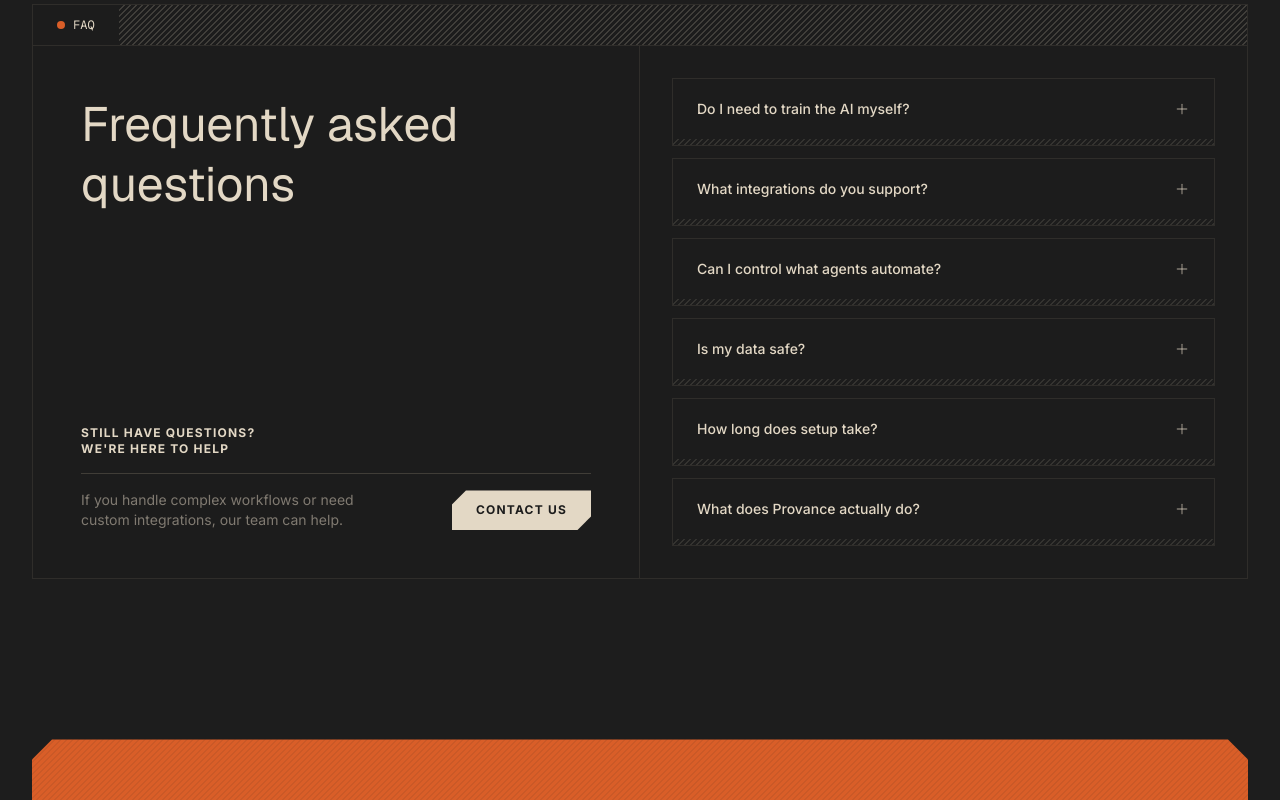
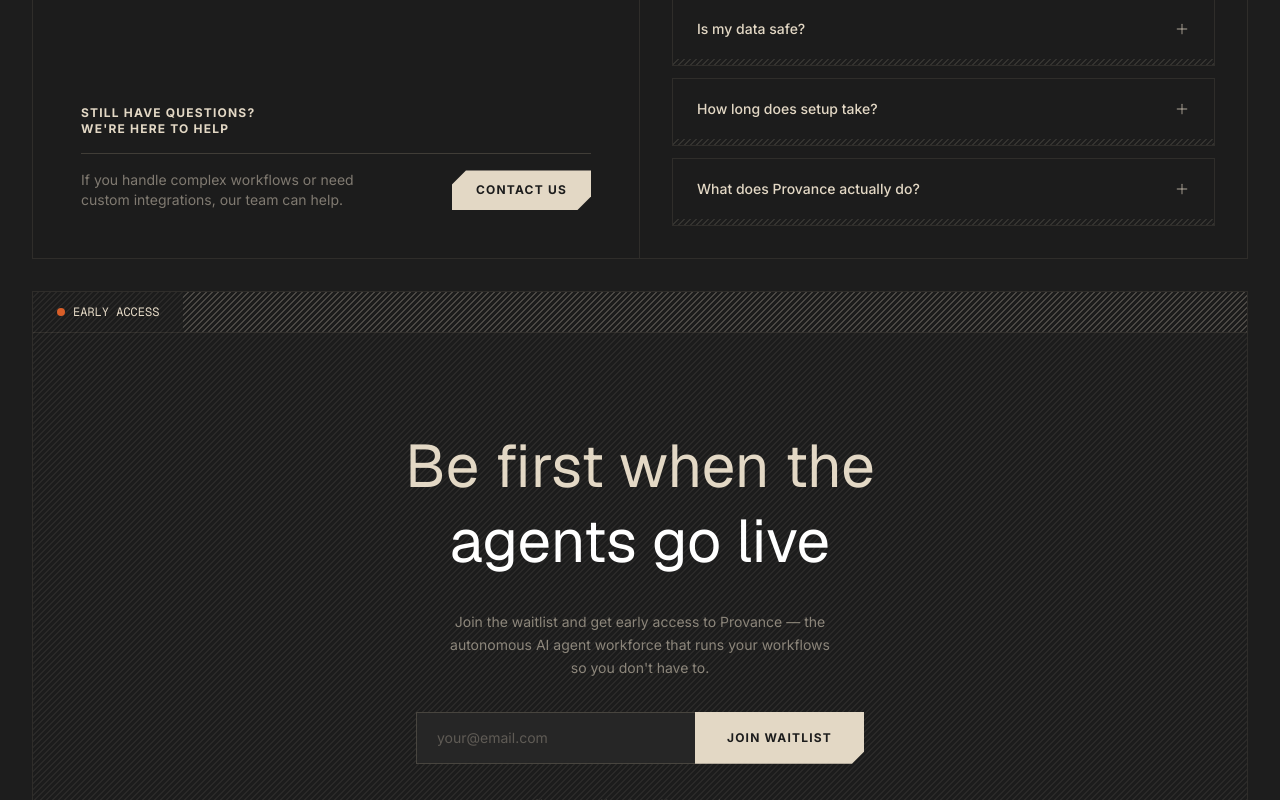
Before and after one commit to Chucks1093/provance, a Next.js app: page / in a window 1280 px wide. Shown: the part 2784-3584 px from the top of the page. Built offline with nearby package versions, Linux system fonts and the light colour scheme.

Commit message:
Add Waitlist component and adjust padding for landing page sections

```diff
--- a/app/page.tsx
+++ b/app/page.tsx
@@ -3,6 +3,7 @@ import Hero from "@/components/landing-page/Hero";
 import Overview from "@/components/landing-page/Overview";
 import Features from "@/components/landing-page/Features";
 import Faq from "@/components/landing-page/Faq";
+import Waitlist from "@/components/landing-page/Waitlist";
 import Footer from "@/components/landing-page/Footer";
 
 export default function LandingPage() {
@@ -13,6 +14,7 @@ export default function LandingPage() {
          <Overview />
          <Features />
          <Faq />
+         <Waitlist />
          <Footer />
       </main>
    );
--- a/components/landing-page/Faq.tsx
+++ b/components/landing-page/Faq.tsx
@@ -67,7 +67,7 @@ function AccordionItem({ q, a }: { q: string; a: string }) {
 
 export default function Faq() {
    return (
-      <section className="w-full px-4 sm:px-8 py-12 sm:py-20 bg-ink">
+      <section className="w-full px-4 sm:px-8 py-3 sm:py-4 bg-ink">
          <div className="w-full border border-sand-mid/10 bg-ink-dark">
             {/* Badge */}
             <div className="flex items-stretch border-b border-sand-mid/10">
--- a/components/landing-page/Features.tsx
+++ b/components/landing-page/Features.tsx
@@ -104,7 +104,7 @@ const features = [
 
 export default function Features() {
    return (
-      <section className="w-full px-4 sm:px-8 py-12 sm:py-20 bg-ink">
+      <section className="w-full px-4 sm:px-8 py-3 sm:py-4 bg-ink">
          <div className="w-full bg-ink-dark border border-sand-mid/10 overflow-hidden">
 
             {/* Badge */}
--- a/components/landing-page/Footer.tsx
+++ b/components/landing-page/Footer.tsx
@@ -10,7 +10,7 @@ const CLIP = "polygon(20px 0, calc(100% - 20px) 0, 100% 20px, 100% calc(100% - 2
 
 export default function Footer() {
    return (
-      <section className="w-full px-4 sm:px-8 py-12 sm:py-20 bg-ink">
+      <section className="w-full px-4 sm:px-8 py-3 sm:py-4 bg-ink">
          <footer
             className="w-full bg-orange relative overflow-hidden"
             style={{ clipPath: CLIP }}
--- a/components/landing-page/Overview.tsx
+++ b/components/landing-page/Overview.tsx
@@ -16,7 +16,7 @@ const STRIPE = {
 
 export default function Overview() {
    return (
-      <section className="w-full px-4 sm:px-8 py-12 sm:py-20 bg-ink">
+      <section className="w-full px-4 sm:px-8 py-3 sm:py-4 bg-ink">
          <div className="relative w-full overflow-hidden bg-ink-dark border border-sand-mid/10">
 
             {/* ── Video layer (absolute, fills container) ── */}
--- /dev/null
+++ b/components/landing-page/Waitlist.tsx
@@ -0,0 +1,86 @@
+"use client";
+
+import { useState } from "react";
+
+const STRIPE = {
+   backgroundImage:
+      "repeating-linear-gradient(-45deg, var(--sand) 0, var(--sand) 1px, transparent 0, transparent 50%)",
+   backgroundSize: "6px 6px",
+   opacity: 0.07,
+};
+
+export default function Waitlist() {
+   const [email, setEmail] = useState("");
+   const [submitted, setSubmitted] = useState(false);
+
+   function handleSubmit(e: React.FormEvent) {
+      e.preventDefault();
+      if (!email) return;
+      setSubmitted(true);
+   }
+
+   return (
+      <section className="w-full px-4 sm:px-8 py-3 sm:py-4 bg-ink">
+         <div className="w-full bg-ink-dark border border-sand-mid/10 relative overflow-hidden">
+            {/* Stripe background */}
+            <div className="absolute inset-0 pointer-events-none" style={STRIPE} />
+
+            {/* Badge */}
+            <div className="relative flex items-stretch border-b border-sand-mid/10">
+               <div className="flex items-center gap-2 py-3 px-6 flex-shrink-0">
+                  <div className="w-2 h-2 rounded-full bg-orange flex-shrink-0" />
+                  <span className="text-sand text-xs font-mono uppercase">Early Access</span>
+               </div>
+               <div className="flex-1 relative">
+                  <div className="absolute inset-0" style={{ ...STRIPE, opacity: 0.18 }} />
+               </div>
+            </div>
+
+            {/* Content */}
+            <div className="relative flex flex-col items-center text-center px-6 sm:px-12 py-16 sm:py-24 gap-8">
+               <h2 className="font-geist text-4xl sm:text-6xl font-normal text-sand leading-tight max-w-2xl">
+                  Be first when the<br />
+                  <span className="text-white">agents go live</span>
+               </h2>
+
+               <p className="text-sand/55 text-sm leading-relaxed max-w-sm">
+                  Join the waitlist and get early access to Provance — the autonomous AI
+                  agent workforce that runs your workflows so you don't have to.
+               </p>
+
+               {submitted ? (
+                  <div className="flex items-center gap-3 border border-sand-mid/20 px-8 py-4">
+                     <div className="w-2 h-2 rounded-full bg-orange" />
+                     <p className="text-sand text-sm font-mono">You're on the list. We'll be in touch.</p>
+                  </div>
+               ) : (
+                  <form onSubmit={handleSubmit} className="flex flex-col sm:flex-row gap-0 w-full max-w-md">
+                     <input
+                        type="email"
+                        required
+                        placeholder="your@email.com"
+                        value={email}
+                        onChange={(e) => setEmail(e.target.value)}
+                        className="flex-1 h-[52px] bg-ink-heavy border border-sand-mid/20 border-r-0 px-5 text-sand text-sm placeholder-sand/30 outline-none focus:border-sand-mid/50 transition-colors"
+                     />
+                     <button
+                        type="submit"
+                        className="h-[52px] px-8 bg-sand text-ink-dark font-bold text-xs tracking-widest hover:bg-sand-light transition-colors flex-shrink-0"
+                        style={{
+                           clipPath:
+                              "polygon(0 0, 100% 0, 100% calc(100% - 12px), calc(100% - 12px) 100%, 0 100%)",
+                        }}
+                     >
+                        JOIN WAITLIST
+                     </button>
+                  </form>
+               )}
+
+               <p className="text-sand/25 text-xs font-mono">
+                  No spam. Unsubscribe anytime.
+               </p>
+            </div>
+         </div>
+      </section>
+   );
+}
```
